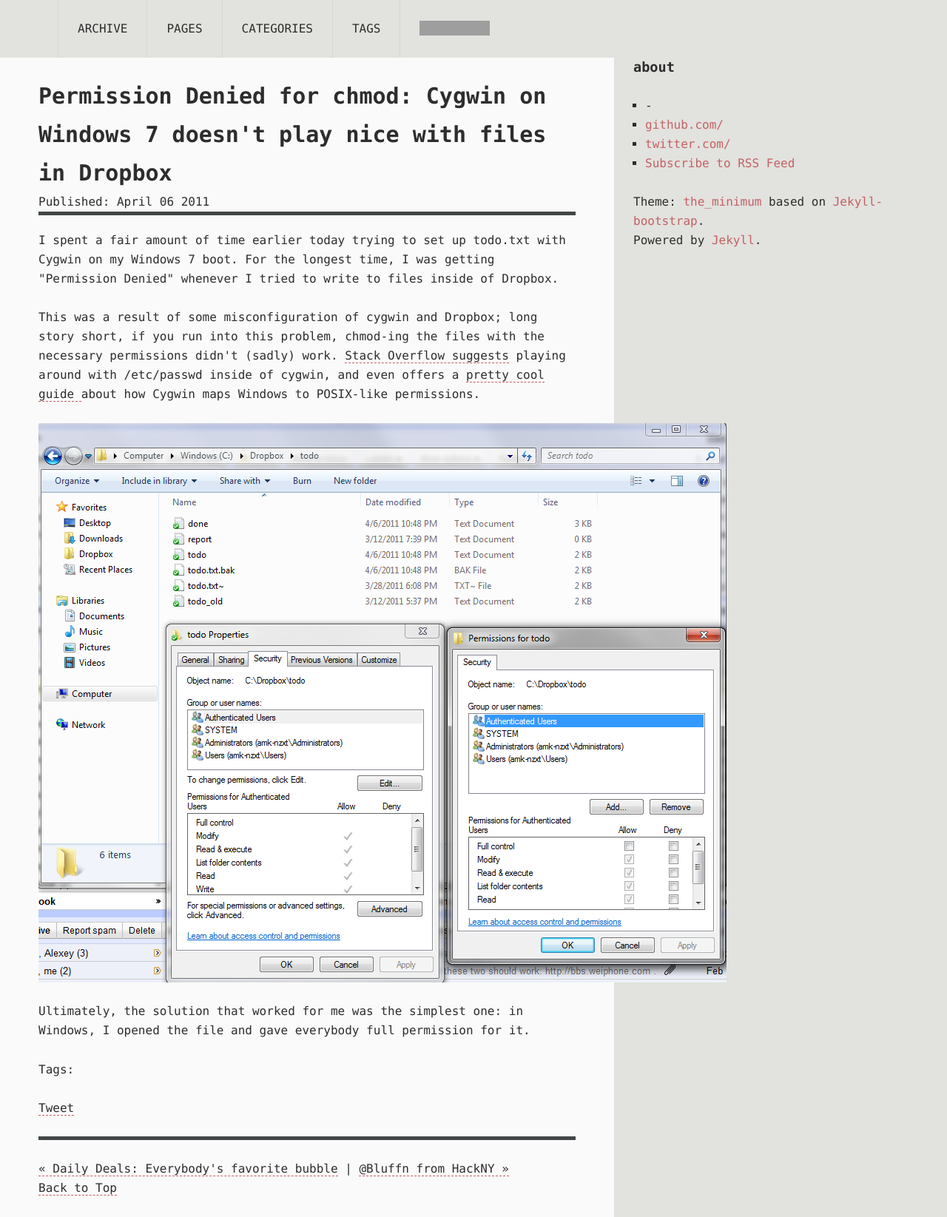
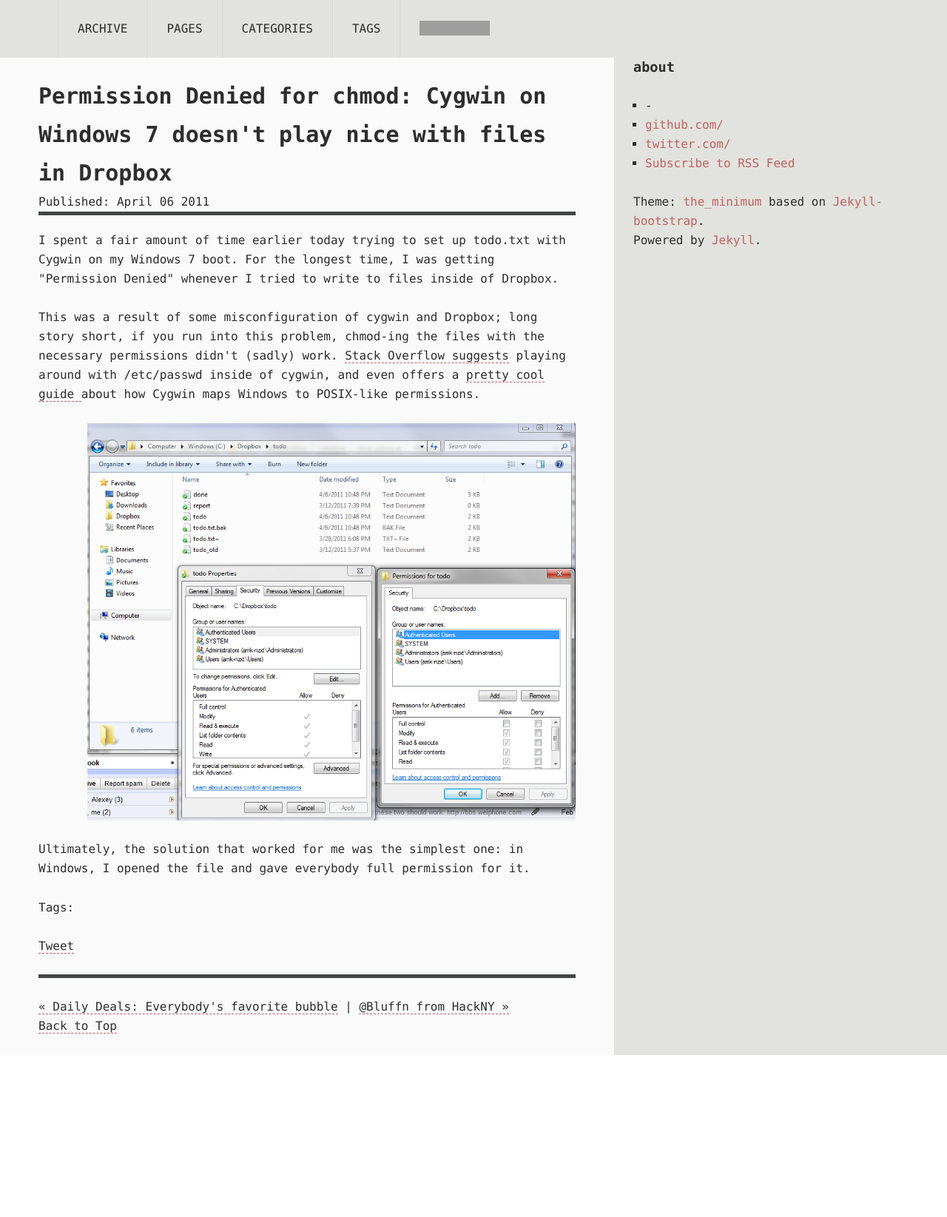
Before and after one commit to AlexeyMK/alexeymk.github.com, a Jekyll site: the page built from _posts/2011-04-06-permission-denied-for-chmod-cygwin-on-windows.html, in a window 1280 px wide. Shown: the whole page at 74% size. Built offline with Jekyll 4.4.1, drawn with Linux system fonts in a browser that asks for light colours; some web fonts are replaced; comment, search, counter and statistics services are not loaded; after the commit the page ends 1426 px from its top, so only the background shows below that; grey boxes are pictures that could not be loaded.

Commit message:
more css fixes: images sizes are now reasonable

```diff
--- a/css/style.css
+++ b/css/style.css
@@ -987,6 +987,9 @@
   .the-header .unit-head .nav-global .logo a:hover {
     background-color: transparent;
   }
+  img {
+    max-width: 660px !important;
+  }
 }
 /*
 	Not that old computer layout
@@ -1021,6 +1024,9 @@
     float: left;
     padding: 0 0 0 26px;
     width: 420px;
+  }
+  img {
+    max-width: 660px !important;
   }
 }
 /*
@@ -1092,6 +1098,9 @@
     line-height: 52px;
     margin-top: 0;
     margin-bottom: 26px;
+  }
+  img {
+    max-width: 660px !important;
   }
 }
 pre .c {
```
